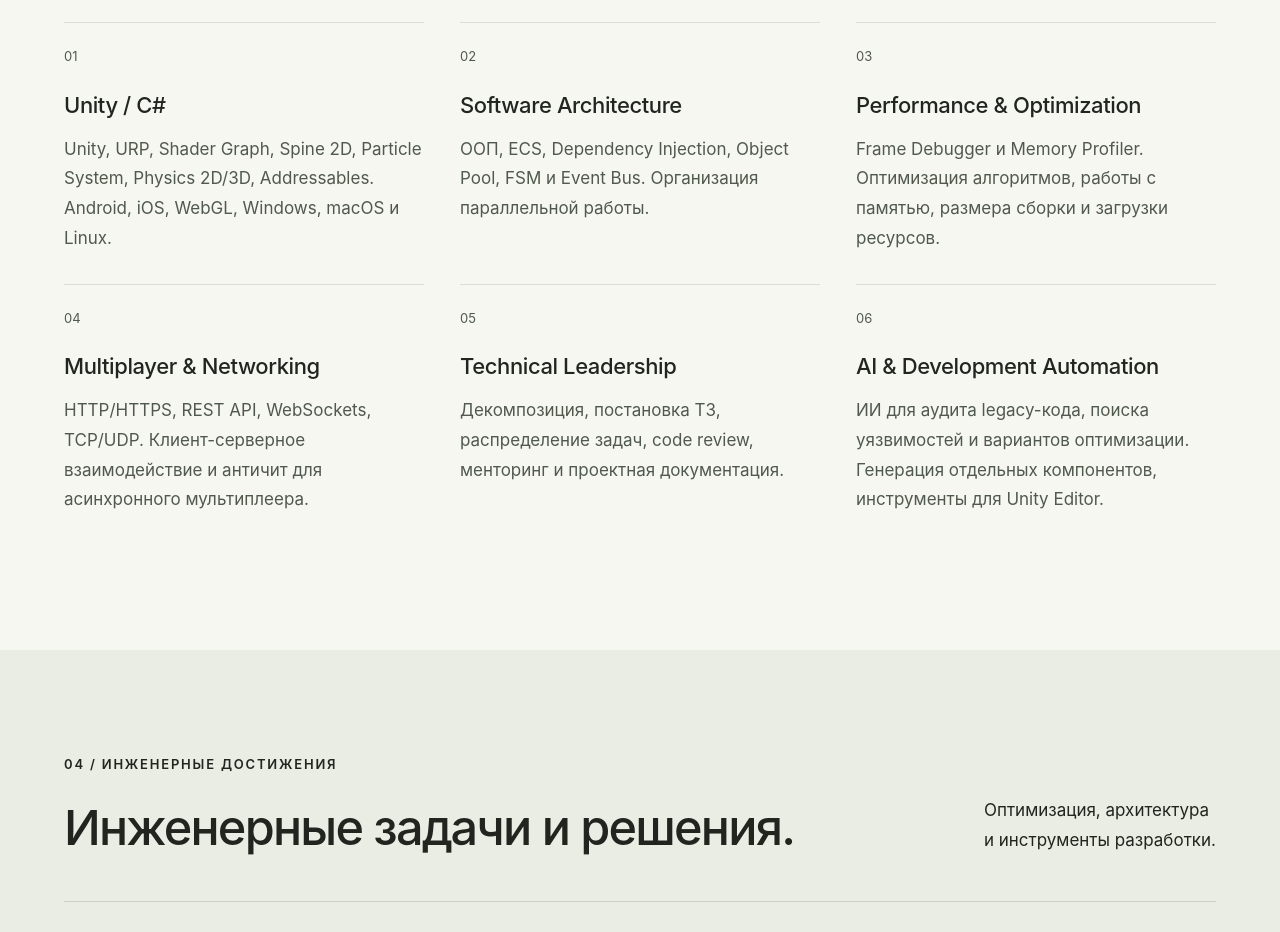
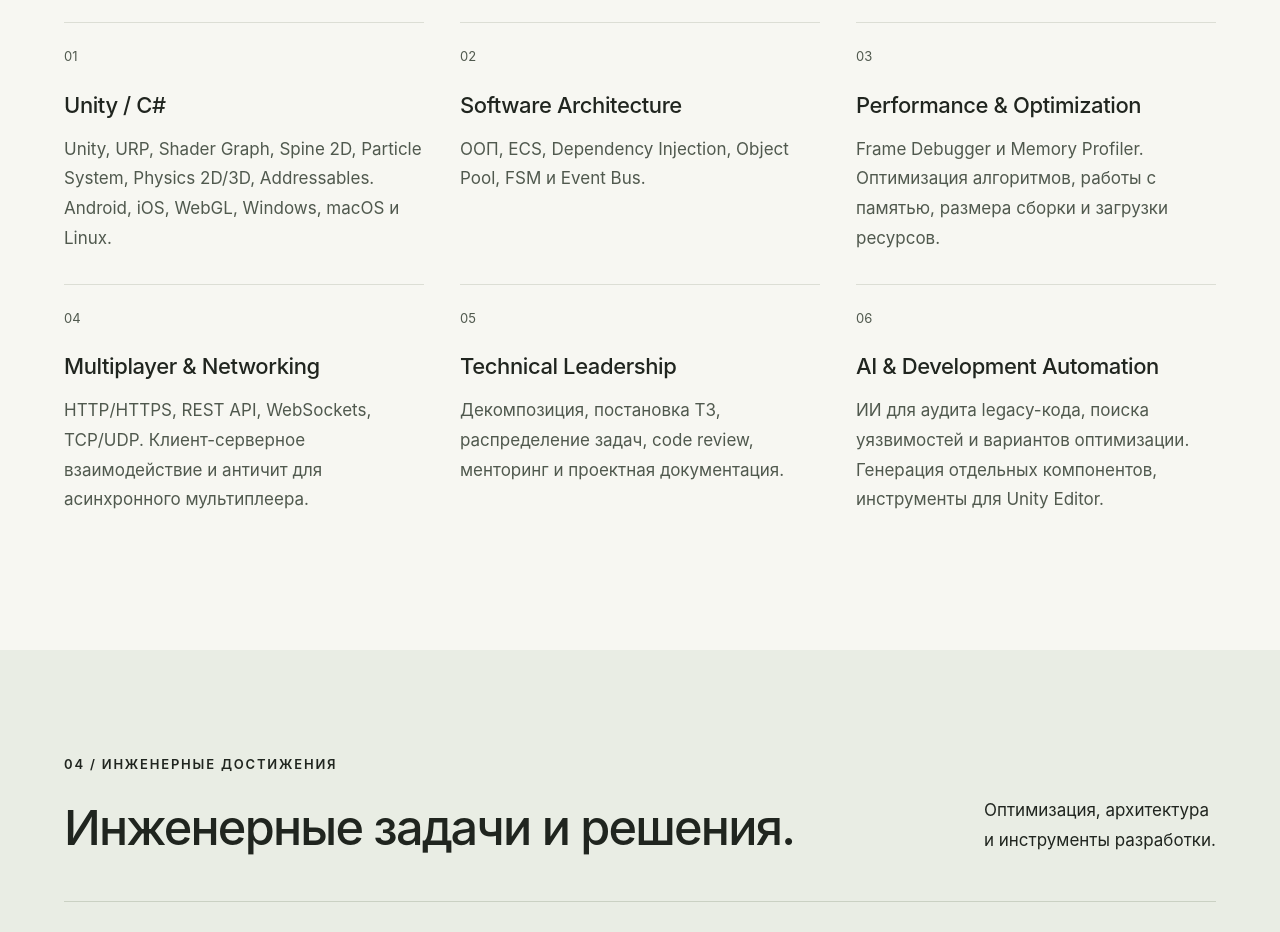
Before and after one commit to bleeerr/portfolio, a React (Vite) app: page / in a window 1280 px wide. Shown: the part 1800-2732 px from the top of the page. Built offline with nearby package versions, Linux system fonts and the light colour scheme.

Commit message:
Remove parallel work sentence from architecture skills

```diff
--- a/src/profile.json
+++ b/src/profile.json
@@ -14,7 +14,7 @@
     },
     {
       "title": "Software Architecture",
-      "text": "ООП, ECS, Dependency Injection, Object Pool, FSM и Event Bus. Организация параллельной работы."
+      "text": "ООП, ECS, Dependency Injection, Object Pool, FSM и Event Bus."
     },
     {
       "title": "Performance & Optimization",
```
Also changed, not shown: public/resume-print.html (+1 -1 lines), 1 other file (tests, documents, lock files or other folders).
